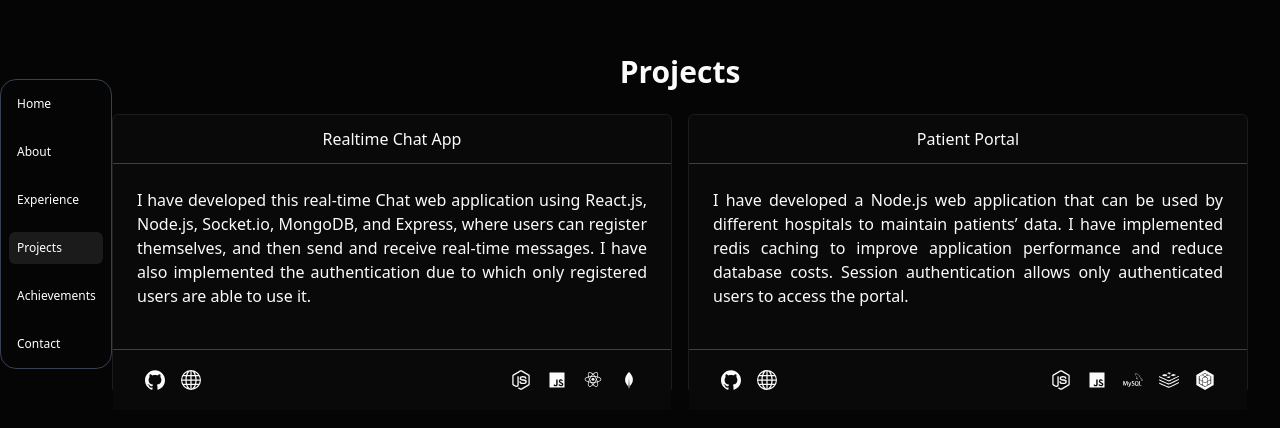
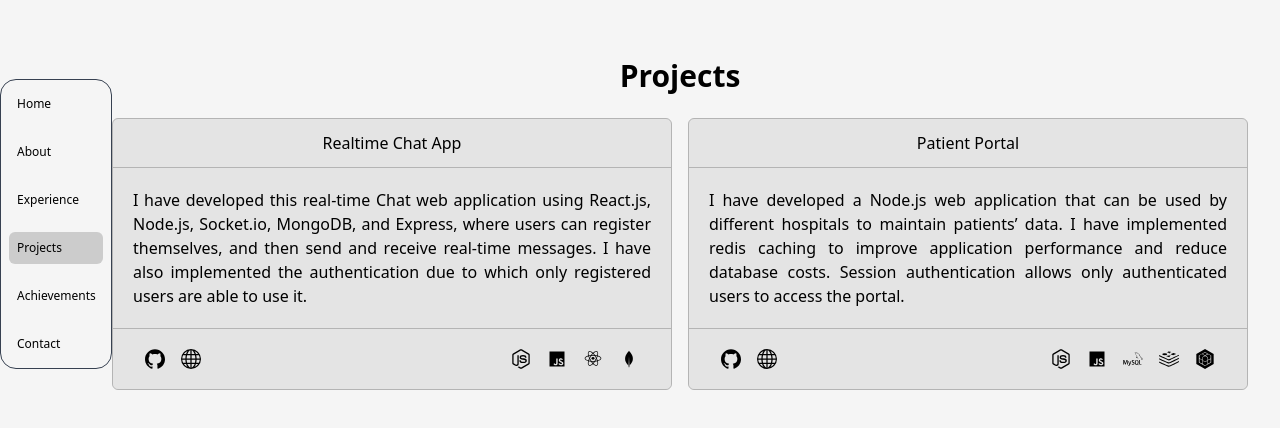
Before and after one commit to bilalqv/bilal.cc-portfolio, a Next.js app: page /projects in a window 1280 px wide. Shown: the part 176-604 px from the top of the page. Built offline with nearby package versions, Linux system fonts and the light colour scheme.

Commit message:
added light mode ui

```diff
--- a/src/app/components/AchievementsListItem.tsx
+++ b/src/app/components/AchievementsListItem.tsx
@@ -4,7 +4,7 @@ interface AchievementsListItemProps {
 
 export default function AchievementsListItem({ text } : AchievementsListItemProps) {
   return (
-    <li className="text-body-color mb-4 flex text-base max-[500px]:text-sm p-2 rounded-md border border-[#1c1c1c] outline-1">
+    <li className="text-body-color mb-4 flex text-base max-[500px]:text-sm p-2 rounded-md border border-[#b4b4b4] dark:border-[#2a2020] outline-1">
       <span className=" mr-2 flex items-center text-base max-[500px]:text-sm">
         <svg
           width="18"
--- a/src/app/components/Navbar.tsx
+++ b/src/app/components/Navbar.tsx
@@ -7,20 +7,21 @@ export default function Navbar() {
   const pathname = usePathname();
 
   return (
-    <div className=" text-white fixed flex rounded-2xl
+    <div className=" dark:text-white fixed flex rounded-2xl max-[950px]:rounded-b-none
     min-[951px]:w-28 min-[951px]:left-0 min-[951px]:top-1/2 min-[951px]:transform min-[951px]:-translate-y-1/2 min-[951px]:flex-col
     max-[950px]:bottom-0 max-[950px]:left-0 max-[950px]:right-0 max-[950px]:w-min max-[950px]:mx-auto
 
-    border border-gray-700 outline-1
-    max-[950px]:bg-[#1E1E1E] max-[950px]:bg-opacity-90
+    border border-gray-700 outline-1 max-[950px]:border-b-0
+    dark:max-[950px]:bg-[#1E1E1E] dark:max-[950px]:bg-opacity-90
+    max-[950px]:bg-[#bebebe] max-[950px]:bg-opacity-90
     z-10
     ">
-      <Link className={`p-2 m-2 max-[500px]:px-1 max-[500px]:mx-1 max-[400px]:tracking-tight max-[400px]:font-light rounded-md hover:bg-[#141414] text-xs ${pathname == '/' ? 'bg-[#1b1b1b]  max-[950px]:bg-black ' : '' } `} href='/'>Home</Link>
-      <Link className={`p-2 m-2 max-[500px]:px-1 max-[500px]:mx-1 max-[400px]:tracking-tight max-[400px]:font-light rounded-md hover:bg-[#141414] text-xs ${pathname == '/about' ? 'bg-[#1b1b1b]  max-[950px]:bg-black ' : '' } `} href='/about'>About</Link>
-      <Link className={`p-2 m-2 max-[500px]:px-1 max-[500px]:mx-1 max-[400px]:tracking-tight max-[400px]:font-light rounded-md hover:bg-[#141414] text-xs ${pathname == '/experience' ? 'bg-[#1b1b1b]  max-[950px]:bg-black ' : '' } `} href='/experience'>Experience</Link>
-      <Link className={`p-2 m-2 max-[500px]:px-1 max-[500px]:mx-1 max-[400px]:tracking-tight max-[400px]:font-light rounded-md hover:bg-[#141414] text-xs ${pathname == '/projects' ? 'bg-[#1b1b1b]  max-[950px]:bg-black ' : '' } `} href='/projects'>Projects</Link>
-      <Link className={`p-2 m-2 max-[500px]:px-1 max-[500px]:mx-1 max-[400px]:tracking-tight max-[400px]:font-light rounded-md hover:bg-[#141414] text-xs ${pathname == '/achievements' ? 'bg-[#1b1b1b]  max-[950px]:bg-black ' : '' } `} href='/achievements'>Achievements</Link>
-      <Link className={`p-2 m-2 max-[500px]:px-1 max-[500px]:mx-1 max-[400px]:tracking-tight max-[400px]:font-light rounded-md hover:bg-[#141414] text-xs ${pathname == '/contact' ? 'bg-[#1b1b1b]  max-[950px]:bg-black ' : '' } `} href='/contact'>Contact</Link>
+      <Link className={`p-2 m-2 max-[500px]:px-1 max-[500px]:mx-1 max-[400px]:tracking-tight max-[400px]:font-light rounded-md hover:bg-[#cccccc] max-[950px]:hover:bg-[#dddddd] dark:hover:bg-[#181818] dark:max-[950px]:hover:bg-[#181818]  text-xs ${pathname == '/' ? 'bg-[#cccccc] dark:bg-[#1b1b1b] max-[950px]:bg-[#eeeeee]  dark:max-[950px]:bg-black ' : '' } `} href='/'>Home</Link>
+      <Link className={`p-2 m-2 max-[500px]:px-1 max-[500px]:mx-1 max-[400px]:tracking-tight max-[400px]:font-light rounded-md hover:bg-[#cccccc] max-[950px]:hover:bg-[#dddddd] dark:hover:bg-[#181818] dark:max-[950px]:hover:bg-[#181818]  text-xs ${pathname == '/about' ? 'bg-[#cccccc] dark:bg-[#1b1b1b] max-[950px]:bg-[#eeeeee]  dark:max-[950px]:bg-black ' : '' } `} href='/about'>About</Link>
+      <Link className={`p-2 m-2 max-[500px]:px-1 max-[500px]:mx-1 max-[400px]:tracking-tight max-[400px]:font-light rounded-md hover:bg-[#cccccc] max-[950px]:hover:bg-[#dddddd] dark:hover:bg-[#181818] dark:max-[950px]:hover:bg-[#181818]  text-xs ${pathname == '/experience' ? 'bg-[#cccccc] dark:bg-[#1b1b1b] max-[950px]:bg-[#eeeeee]  dark:max-[950px]:bg-black ' : '' } `} href='/experience'>Experience</Link>
+      <Link className={`p-2 m-2 max-[500px]:px-1 max-[500px]:mx-1 max-[400px]:tracking-tight max-[400px]:font-light rounded-md hover:bg-[#cccccc] max-[950px]:hover:bg-[#dddddd] dark:hover:bg-[#181818] dark:max-[950px]:hover:bg-[#181818]  text-xs ${pathname == '/projects' ? 'bg-[#cccccc] dark:bg-[#1b1b1b] max-[950px]:bg-[#eeeeee]  dark:max-[950px]:bg-black ' : '' } `} href='/projects'>Projects</Link>
+      <Link className={`p-2 m-2 max-[500px]:px-1 max-[500px]:mx-1 max-[400px]:tracking-tight max-[400px]:font-light rounded-md hover:bg-[#cccccc] max-[950px]:hover:bg-[#dddddd] dark:hover:bg-[#181818] dark:max-[950px]:hover:bg-[#181818]  text-xs ${pathname == '/achievements' ? 'bg-[#cccccc] dark:bg-[#1b1b1b]  max-[950px]:bg-[#eeeeee] dark:max-[950px]:bg-black ' : '' } `} href='/achievements'>Achievements</Link>
+      <Link className={`p-2 m-2 max-[500px]:px-1 max-[500px]:mx-1 max-[400px]:tracking-tight max-[400px]:font-light rounded-md hover:bg-[#cccccc] max-[950px]:hover:bg-[#dddddd] dark:hover:bg-[#181818] dark:max-[950px]:hover:bg-[#181818]  text-xs ${pathname == '/contact' ? 'bg-[#cccccc] dark:bg-[#1b1b1b]  max-[950px]:bg-[#eeeeee] dark:max-[950px]:bg-black ' : '' } `} href='/contact'>Contact</Link>
 
 
     </div>
--- a/src/app/components/ProjectsPage.tsx
+++ b/src/app/components/ProjectsPage.tsx
@@ -14,25 +14,25 @@ export default function ProjectsPage() {
         <div className="grid grid-cols-1 min-[950px]:grid-cols-2 gap-4 justify-evenly max-sm:w-11/12 max-[950px]:w-4/5 mx-auto">
 
           {/* First project card */}
-          <div className=" rounded-md bg-[#090909] text-center border border-[#1c1c1c] outline-1 ">
-            <div className="  border-b border-neutral-700 px-6 py-3 dark:border-neutral-700 dark:text-neutral-50">
+          <div className=" flex flex-col rounded-md bg-[#e4e4e4]  dark:bg-[#090909] text-center border border-[#b4b4b4] dark:border-[#1c1c1c] outline-1 ">
+            <div className="  border-b border-[#b4b4b4] px-6 py-3 dark:border-neutral-700 ">
               Realtime Chat App
             </div>
-            <div className="p-6 m-0 h-4/6">
+            <div className="p-5 m-0 flex-grow">
               <p className="mb-0 text-base max-[500px]:text-sm text-justify ">
                 I have developed this real-time Chat web application using React.js, Node.js, Socket.io, MongoDB, and Express, where users can register themselves, and then send and receive real-time messages. I have also implemented the authentication due to which only registered users are able to use it.
               </p>
             </div>
-            <div className=" bg-[#090909]  bottom-part flex justify-between border-t border-neutral-700 px-6 py-3 dark:border-neutral-700 dark:text-neutral-50 ">
+            <div className="bottom-part rounded-b-md bg-[#e4e4e4] dark:bg-[#090909]   flex justify-between border-t border-[#b4b4b4] px-6 py-3 dark:border-neutral-700  ">
               <div className=" flex ">
-                <a href={CHAT_APP_URL} target='_blank' className=' p-2 hover:bg-[#141414] rounded-md '> <SiGithub className='text-xl max-[500px]:text-lg' /> </a>
-                <a href="" className=' p-2 hover:bg-[#141414] rounded-md pointer-events-none '> <BsGlobe className='text-xl max-[500px]:text-lg' /> </a>
+                <a href={CHAT_APP_URL} target='_blank' className=' p-2 hover:bg-[#cccccc] dark:hover:bg-[#181818] rounded-md '> <SiGithub className='text-xl max-[500px]:text-lg' /> </a>
+                <a href="" className=' p-2 hover:bg-[#cccccc] dark:hover:bg-[#181818] rounded-md pointer-events-none '> <BsGlobe className='text-xl max-[500px]:text-lg' /> </a>
               </div>
               <div className=" flex ">
-                <p className=' p-2 hover:bg-[#141414] rounded-md '> <FaNodeJs className='text-xl max-[500px]:text-lg' /> </p>
-                <p className=' p-2 hover:bg-[#141414] rounded-md '> <BiLogoJavascript className='text-xl max-[500px]:text-lg' /> </p>
-                <p className=' p-2 hover:bg-[#141414] rounded-md '> <BiLogoReact className='text-xl max-[500px]:text-lg' /> </p>
-                <p className=' p-2 hover:bg-[#141414] rounded-md '> <BiLogoMongodb className='text-xl max-[500px]:text-lg' /> </p>
+                <p className=' p-2 hover:bg-[#cccccc] dark:hover:bg-[#181818] rounded-md '> <FaNodeJs className='text-xl max-[500px]:text-lg' /> </p>
+                <p className=' p-2 hover:bg-[#cccccc] dark:hover:bg-[#181818] rounded-md '> <BiLogoJavascript className='text-xl max-[500px]:text-lg' /> </p>
+                <p className=' p-2 hover:bg-[#cccccc] dark:hover:bg-[#181818] rounded-md '> <BiLogoReact className='text-xl max-[500px]:text-lg' /> </p>
+                <p className=' p-2 hover:bg-[#cccccc] dark:hover:bg-[#181818] rounded-md '> <BiLogoMongodb className='text-xl max-[500px]:text-lg' /> </p>
 
 
               </div>
@@ -40,28 +40,28 @@ export default function ProjectsPage() {
           </div>
 
           {/* 2nd project card */}
-          <div className=" rounded-md bg-[#090909] text-center border border-[#1c1c1c] outline-1 ">
-            <div className="  border-b border-neutral-700 px-6 py-3 dark:border-neutral-700 dark:text-neutral-50">
+          <div className="flex flex-col rounded-md bg-[#e4e4e4] dark:bg-[#090909] text-center border border-[#b4b4b4] dark:border-[#1c1c1c] outline-1 ">
+            <div className="  border-b border-[#b4b4b4] px-6 py-3 dark:border-neutral-700 ">
               Patient Portal
             </div>
-            <div className="p-6 m-0 h-4/6">
+            <div className="p-5 m-0 flex-grow">
               <p className="mb-0 text-base max-[500px]:text-sm text-justify ">
                 I have developed a Node.js web application that can be used by different hospitals to maintain patients’
                 data. I have implemented redis caching to improve application performance and reduce database costs.
                 Session authentication allows only authenticated users to access the portal.
               </p>
             </div>
-            <div className=" bg-[#090909]  bottom-part flex justify-between border-t border-neutral-700 px-6 py-3 dark:border-neutral-700 dark:text-neutral-50 ">
+            <div className="bottom-part rounded-b-md bg-[#e4e4e4] dark:bg-[#090909]   flex justify-between border-t border-[#b4b4b4] px-6 py-3 dark:border-neutral-700  ">
               <div className=" flex ">
-                <a href={PATIENT_PORTAL_URL} target='_blank' className=' p-2 hover:bg-[#141414] rounded-md '> <SiGithub className='text-xl max-[500px]:text-lg' /> </a>
-                <a href="" className=' p-2 hover:bg-[#141414] rounded-md pointer-events-none '> <BsGlobe className='text-xl max-[500px]:text-lg' /> </a>
+                <a href={PATIENT_PORTAL_URL} target='_blank' className=' p-2 hover:bg-[#cccccc] dark:hover:bg-[#181818] rounded-md '> <SiGithub className='text-xl max-[500px]:text-lg' /> </a>
+                <a href="" className=' p-2 hover:bg-[#cccccc] dark:hover:bg-[#181818] rounded-md pointer-events-none '> <BsGlobe className='text-xl max-[500px]:text-lg' /> </a>
               </div>
               <div className=" flex ">
-                <p className=' p-2 hover:bg-[#141414] rounded-md '> <FaNodeJs className='text-xl max-[500px]:text-lg' /> </p>
-                <p className=' p-2 hover:bg-[#141414] rounded-md '> <BiLogoJavascript className='text-xl max-[500px]:text-lg' /> </p>
-                <p className=' p-2 hover:bg-[#141414] rounded-md '> <SiMysql className='text-xl max-[500px]:text-lg' /> </p>
-                <p className=' p-2 hover:bg-[#141414] rounded-md '> <SiRedis className='text-xl max-[500px]:text-lg' /> </p>
-                <p className=' p-2 hover:bg-[#141414] rounded-md '> <SiSequelize className='text-xl max-[500px]:text-lg' /> </p>
+                <p className=' p-2 hover:bg-[#cccccc] dark:hover:bg-[#181818] rounded-md '> <FaNodeJs className='text-xl max-[500px]:text-lg' /> </p>
+                <p className=' p-2 hover:bg-[#cccccc] dark:hover:bg-[#181818] rounded-md '> <BiLogoJavascript className='text-xl max-[500px]:text-lg' /> </p>
+                <p className=' p-2 hover:bg-[#cccccc] dark:hover:bg-[#181818] rounded-md '> <SiMysql className='text-xl max-[500px]:text-lg' /> </p>
+                <p className=' p-2 hover:bg-[#cccccc] dark:hover:bg-[#181818] rounded-md '> <SiRedis className='text-xl max-[500px]:text-lg' /> </p>
+                <p className=' p-2 hover:bg-[#cccccc] dark:hover:bg-[#181818] rounded-md '> <SiSequelize className='text-xl max-[500px]:text-lg' /> </p>
 
 
 
--- a/src/app/components/backgroundEffects/ParticlesBg.tsx
+++ b/src/app/components/backgroundEffects/ParticlesBg.tsx
@@ -28,7 +28,7 @@ export default function ParticlesBg() {
         },
         background: {
           color: {
-            value: "#000000",
+            value: "",
           },
         },
         fpsLimit: 120,
@@ -59,7 +59,7 @@ export default function ParticlesBg() {
             value: "#ffffff",
           },
           links: {
-            color: "#ffffff",
+            color: "",
             distance: 150, // for links
             enable: true,
             opacity: 0.5,
@@ -80,7 +80,7 @@ export default function ParticlesBg() {
               enable: true,
               area: 800,
             },
-            value: 40,
+            value: 70,
           },
           opacity: {
             value: 0.7,
--- a/src/app/globals.css
+++ b/src/app/globals.css
@@ -23,10 +23,35 @@ body {
       rgb(var(--background-end-rgb))) rgb(var(--background-start-rgb));
 } */
 
+
+
+:root {
+  --background-light: #f5f5f5;
+  --background-dark: #0a0a0a;
+  --text-light: #000000;
+  --text-dark: #ffffff;
+}
+
 body {
+  background-color: var(--background-light);
+  color: var(--text-light);
+  transition: background-color 0.3s, color 0.3s;
+}
+
+/* Dark mode media query */
+@media (prefers-color-scheme: dark) {
+  body {
+    background-color: var(--background-dark);
+    color: var(--text-dark);
+  }
+}
+
+
+
+/* body {
   background-color: #050505;
   color: #fbfbfb;
-}
+} */
 
 @keyframes blink {
 
```
Also changed, not shown: src/app/components/AboutPage.tsx (+19 -19 lines), src/app/components/ContactPage.tsx (+4 -4 lines), src/app/components/ExperiencePage.tsx (+4 -4 lines), src/app/components/HomePage.tsx (+4 -4 lines).
